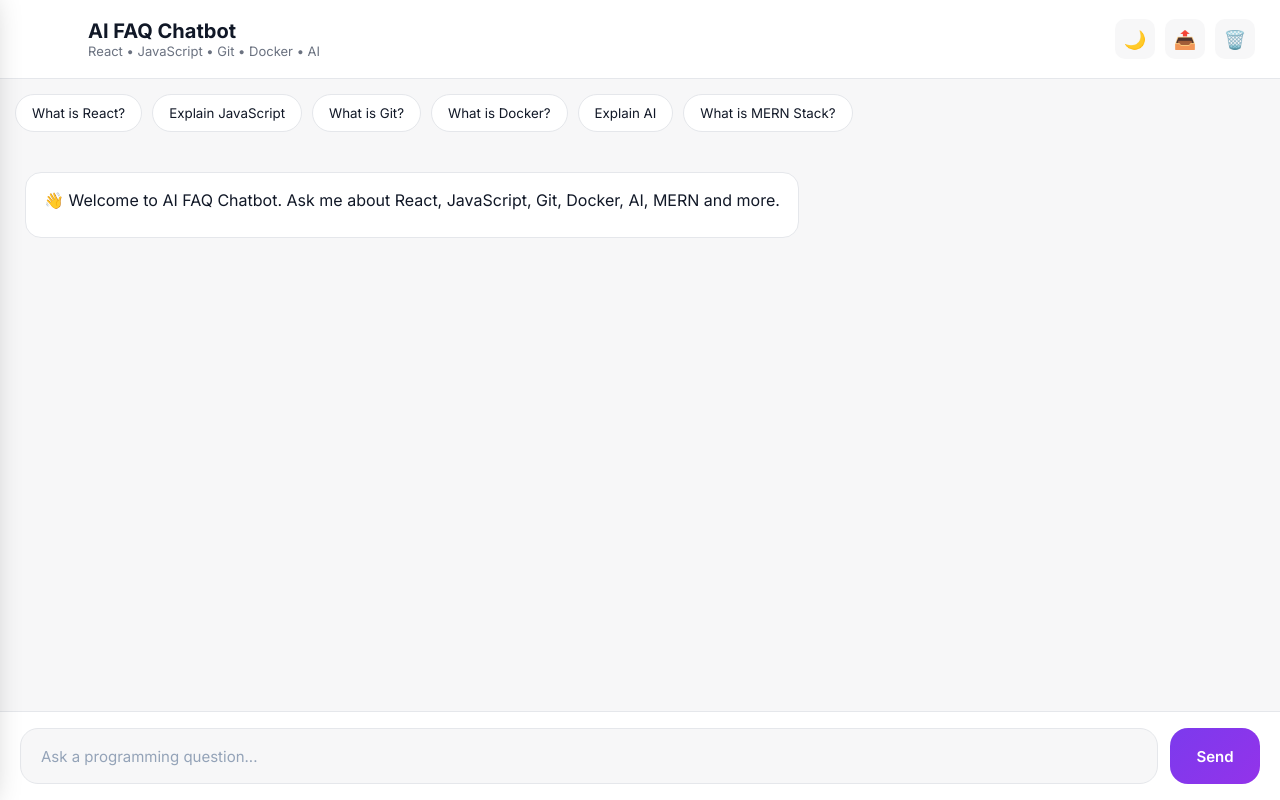
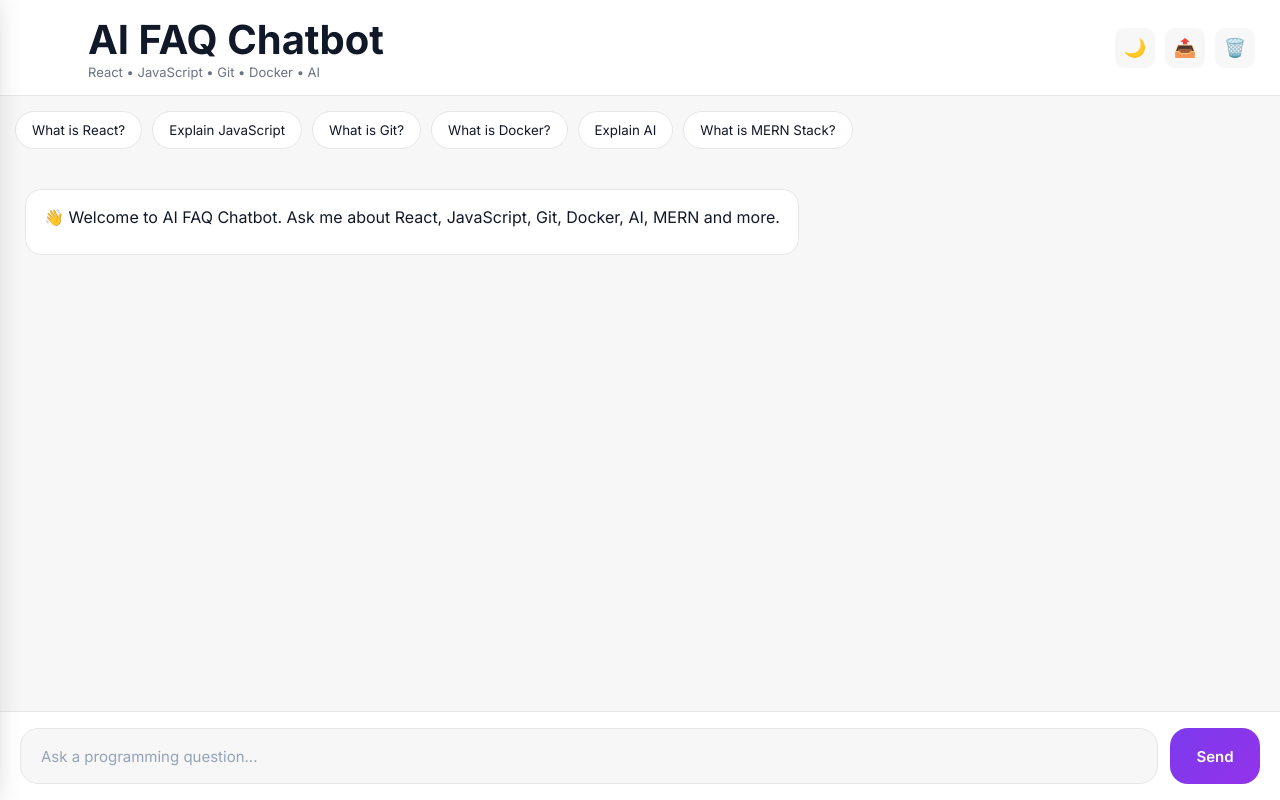
Before and after one commit to Mohd-Tariq-Khan/chatbot, a React (Vite) app: page / in a window 1280 px wide. Built offline with nearby package versions, Linux system fonts and the light colour scheme.

Commit message:
Update style.css

```diff
--- a/src/style.css
+++ b/src/style.css
@@ -128,7 +128,7 @@ body{
 }
 
 .header h1{
-  font-size:20px;
+  font-size:40px;
 }
 
 .header p{
```
